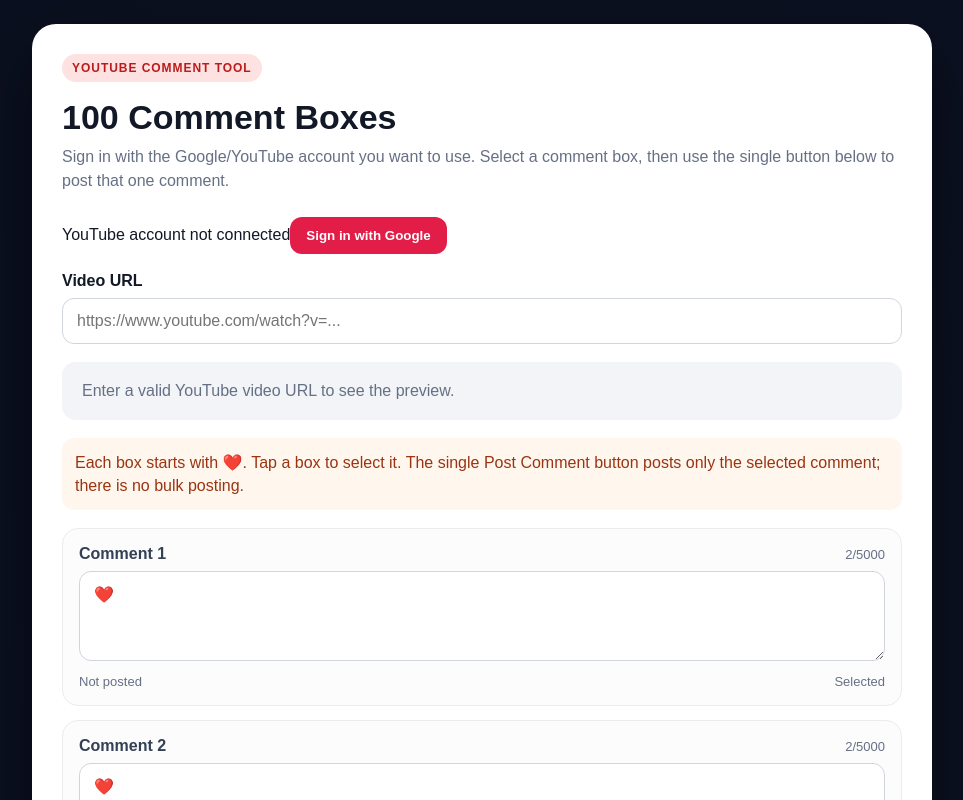
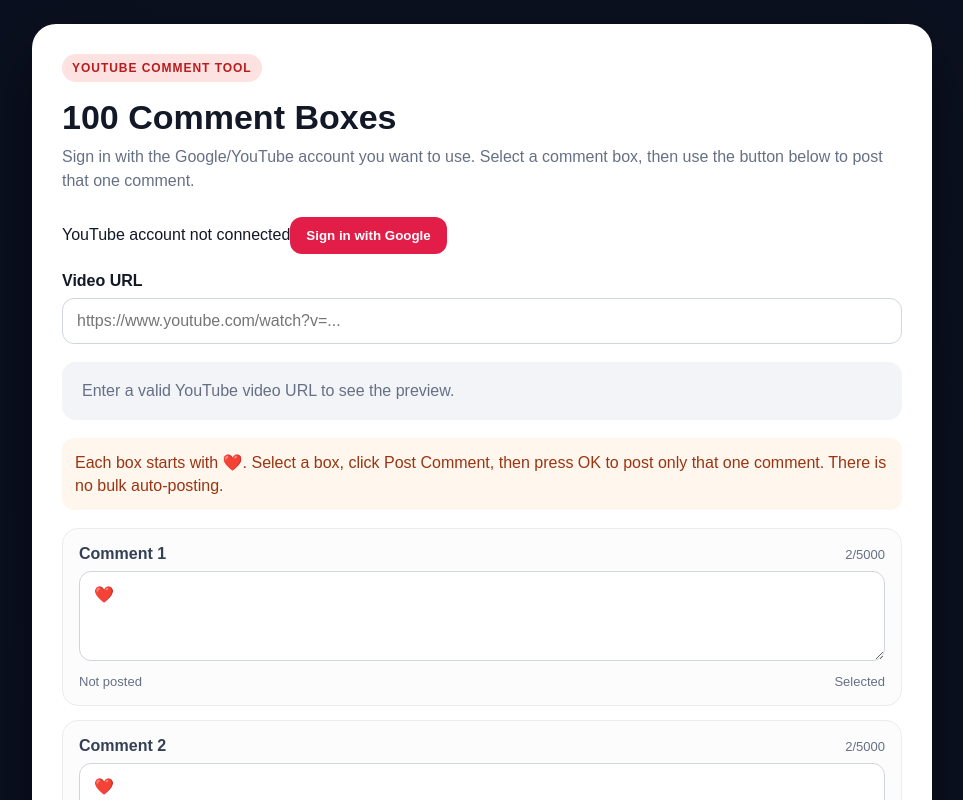
Before and after one commit to Arun282/Youtube, a Next.js app: page / in a window 1280 px wide. Shown: the top 800 px of the page, without its empty margins (158-1121 px from the left). Built offline with nearby package versions, Linux system fonts and the light colour scheme; no server answers.

Commit message:
Restore OK confirmation before posting

```diff
--- a/app/page.tsx
+++ b/app/page.tsx
@@ -7,14 +7,16 @@
 const update=(i:number,v:string)=>{setSelected(i);setComments(c=>{const n=[...c];n[i]=v;return n});setStatus(s=>{const n=[...s];n[i]="Not posted";return n})};
 const postSelected=async()=>{
 if(!id||!logged||posting||!comments[selected].trim())return;
+const ok=window.confirm("OK दबाने पर Comment "+(selected+1)+" आपके connected YouTube account से पोस्ट होगा. Continue?");
+if(!ok)return;
 setPosting(true);setStatus(s=>{const n=[...s];n[selected]="Posting…";return n});
 try{const r=await fetch("/api/comments",{method:"POST",headers:{"Content-Type":"application/json"},body:JSON.stringify({videoId:id,comment:comments[selected]})});const d=await r.json();setStatus(s=>{const n=[...s];n[selected]=r.ok?"Posted on YouTube":d.error||"Post failed";return n});if(r.status===401)setLogged(false)}catch{setStatus(s=>{const n=[...s];n[selected]="Post failed";return n})}finally{setPosting(false)}
 };
 const login=()=>{window.location.href="/api/auth/login"};
-return <main><div className="card"><div className="badge">YOUTUBE COMMENT TOOL</div><h1>100 Comment Boxes</h1><p className="sub">Sign in with the Google/YouTube account you want to use. Select a comment box, then use the single button below to post that one comment.</p>
+return <main><div className="card"><div className="badge">YOUTUBE COMMENT TOOL</div><h1>100 Comment Boxes</h1><p className="sub">Sign in with the Google/YouTube account you want to use. Select a comment box, then use the button below to post that one comment.</p>
 <div className="auth"><span>{logged?"✓ YouTube account connected":"YouTube account not connected"}</span><button onClick={login}>{logged?"Reconnect Google":"Sign in with Google"}</button></div>
 <label>Video URL</label><input value={url} onChange={e=>setUrl(e.target.value)} placeholder="https://www.youtube.com/watch?v=..."/>{id?<div className="video"><iframe src={"https://www.youtube.com/embed/"+id} title="YouTube video" allowFullScreen/></div>:<div className="hint">Enter a valid YouTube video URL to see the preview.</div>}
-<div className="notice">Each box starts with ❤️. Tap a box to select it. The single Post Comment button posts only the selected comment; there is no bulk posting.</div>
+<div className="notice">Each box starts with ❤️. Select a box, click Post Comment, then press OK to post only that one comment. There is no bulk auto-posting.</div>
 <div className="comment-list">{comments.map((comment,i)=><div className={"comment-box"+(selected===i?" selected":"")} key={i} onClick={()=>setSelected(i)}><div className="comment-head"><strong>Comment {i+1}</strong><span>{comment.length}/5000</span></div><textarea maxLength={5000} value={comment} onFocus={()=>setSelected(i)} onChange={e=>update(i,e.target.value)} placeholder={"Write comment "+(i+1)+"..."}/><div className="row"><span>{status[i]}</span><span>{selected===i?"Selected":"Tap to select"}</span></div></div>)}</div>
 <button className="post-all" disabled={!id||!logged||!comments[selected].trim()||posting} onClick={postSelected}>{posting?"Processing…":"Post Comment"}</button>
 <a className="yt" href={id?("https://www.youtube.com/watch?v="+id):"https://www.youtube.com"} target="_blank">Open on YouTube ↗</a></div></main>}
```
